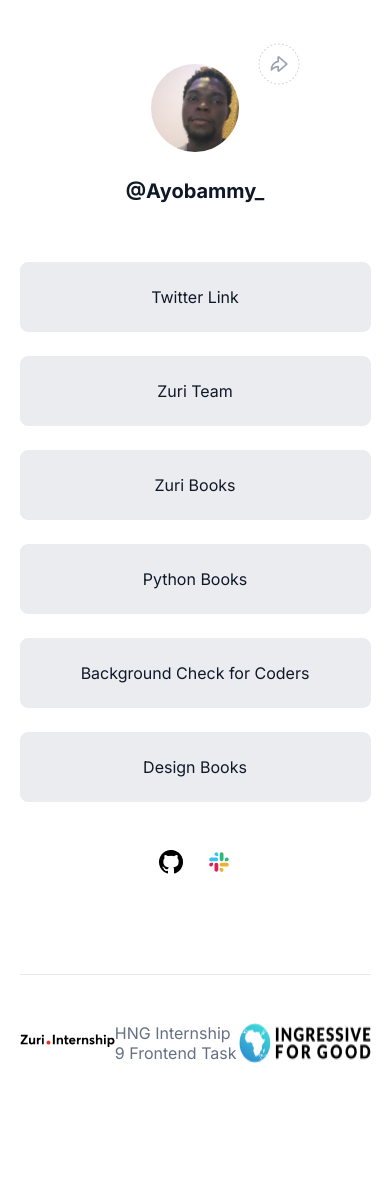
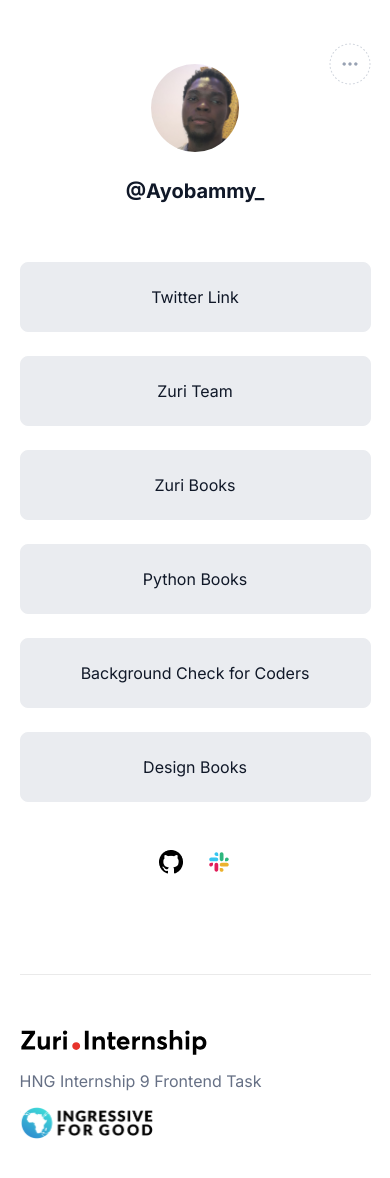
Before and after one commit to BamBam-sys/fe-task1, a React (Create React App) app: page / in a window 390 px wide. Shown: the top 1178 px of the page. Before the commit the page ends 1111 px from the top, so only its background shows below. Built offline with nearby package versions, Linux system fonts and the light colour scheme; the HTML template or start-up script is replaced by a standard one.

Commit message:
add mobile responsiveness

```diff
--- a/src/App.css
+++ b/src/App.css
@@ -35,6 +35,11 @@
   position: absolute;
   top: -15%;
   right: 20%;
+  cursor: pointer;
+}
+
+.share-btn_mobile {
+  display: none;
 }
 
 /* links */
@@ -92,3 +97,23 @@
 .footer p {
   color: #667085;
 }
+
+/* media queries */
+@media (max-width: 720px) {
+  .share-btn {
+    display: none;
+  }
+
+  .share-btn_mobile {
+    display: block;
+    position: absolute;
+    top: -15%;
+    right: 0;
+    cursor: pointer;
+  }
+
+  .footer {
+    flex-direction: column;
+    gap: 16px;
+  }
+}
--- a/src/components/Footer.jsx
+++ b/src/components/Footer.jsx
@@ -1,13 +1,13 @@
 import React from 'react';
 import { ReactComponent as Zuri } from '../assets/zuri.svg';
-import i4g from '../assets/i4g.png';
+import { ReactComponent as Ingressive } from '../assets/i4g.svg';
 
 const Footer = () => {
   return (
     <div className="footer">
       <Zuri />
       <p>HNG Internship 9 Frontend Task</p>
-      <img src={i4g} alt="i4g" />
+      <Ingressive />
     </div>
   );
 };
--- a/src/components/Profile.jsx
+++ b/src/components/Profile.jsx
@@ -1,6 +1,7 @@
 import React from 'react';
 import avatar from '../assets/avatar.jpg';
 import share from '../assets/share.png';
+import share_mobile from '../assets/share_mobile.png';
 
 const Profile = () => {
   return (
@@ -13,6 +14,10 @@
         <div className="share-btn">
           <img src={share} alt="share button" />
         </div>
+
+        <div className="share-btn_mobile">
+          <img src={share_mobile} alt="share button" />
+        </div>
       </section>
     </>
   );
```
Also changed, not shown: src/assets/i4g.svg (added), src/assets/share_mobile.png (added).
